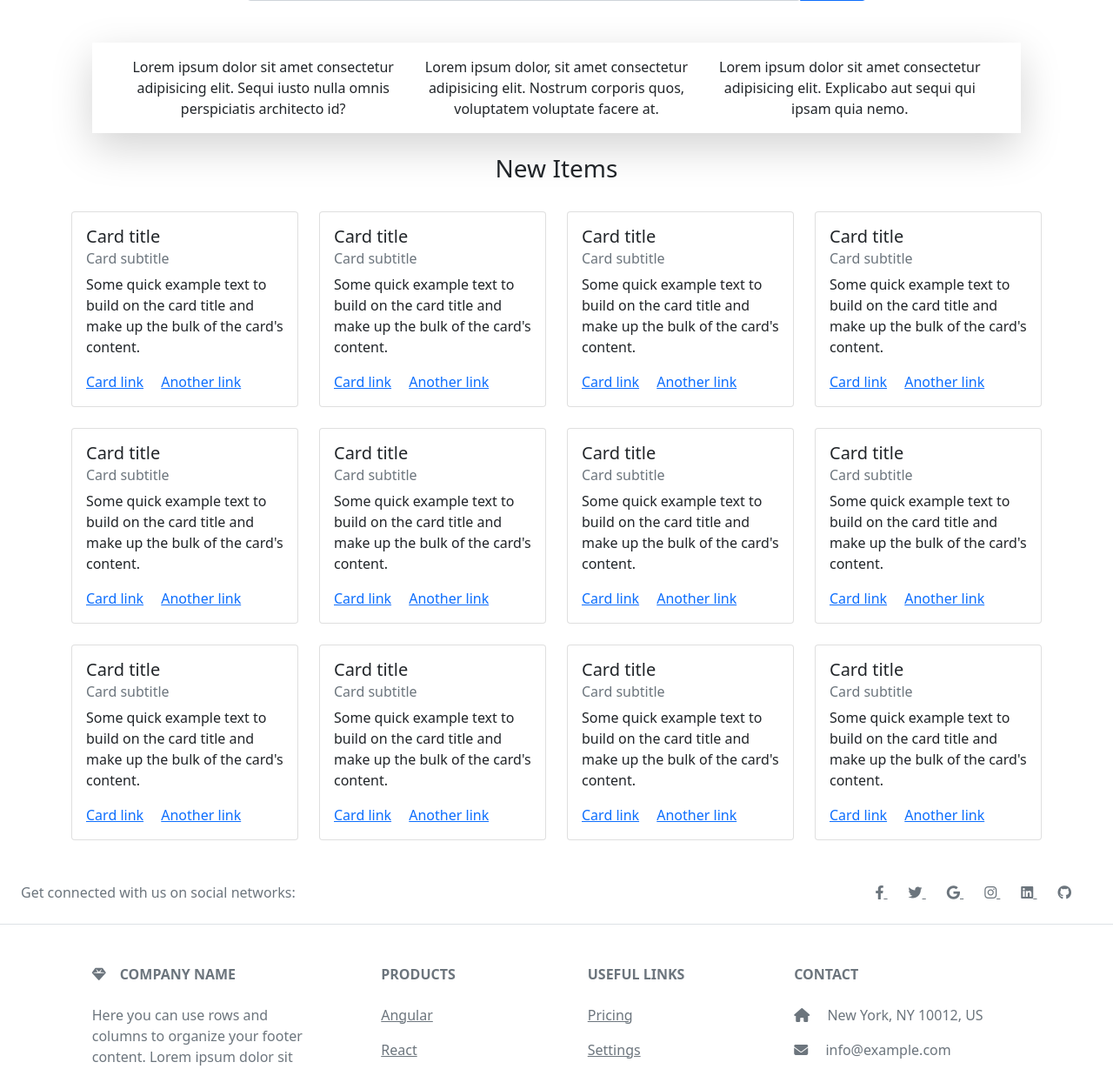
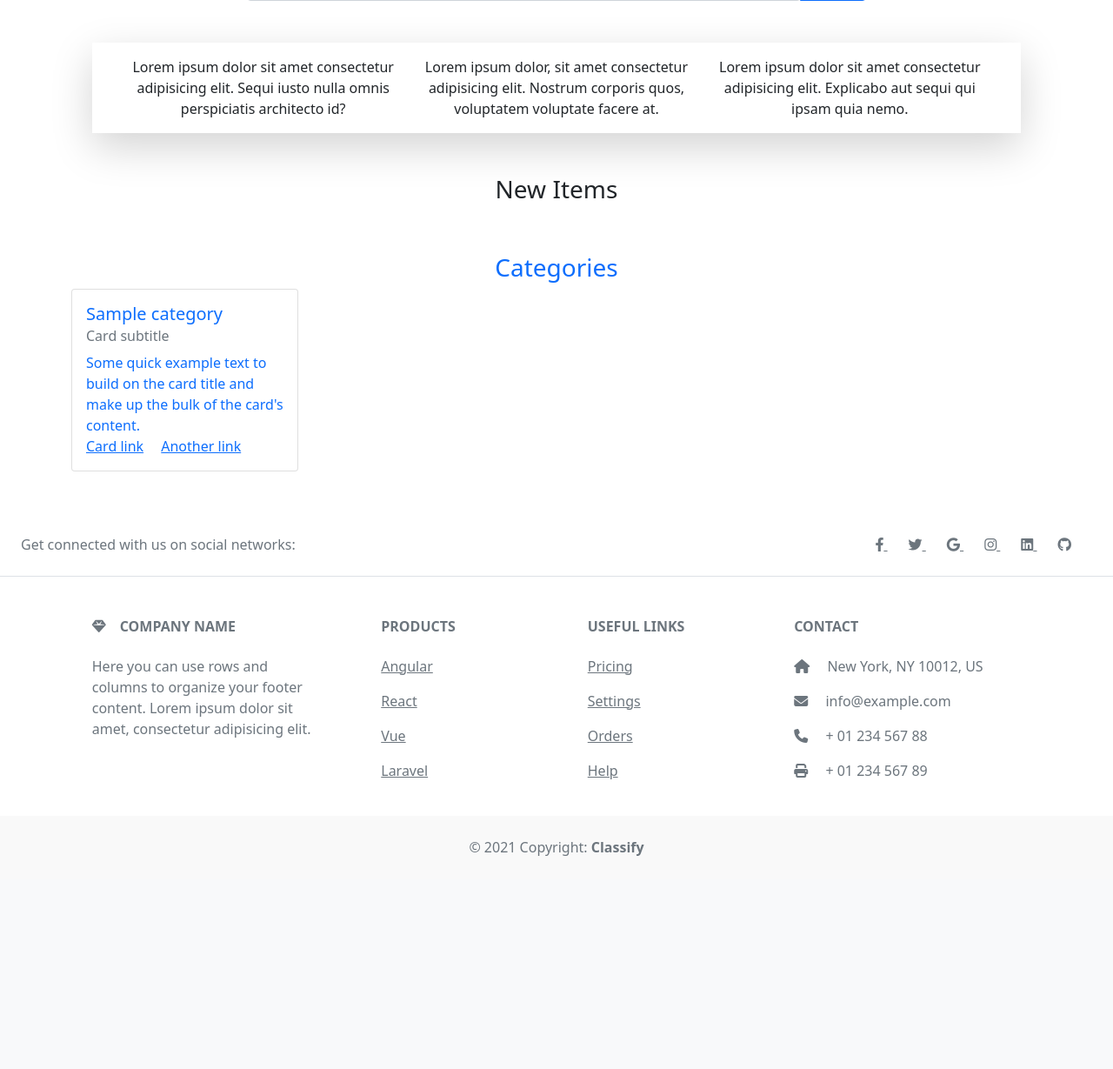
Before and after one commit to rcoffie/classify, a Django app: page / in a window 1280 px wide. Shown: the part 192-1421 px from the top of the page at 87% size. After the commit the page ends 1176 px from the top, so only its background shows below. Run offline with Django 3.2, Linux system fonts and the light colour scheme; tables that the repository leaves empty hold one stand-in row (values such as "Sample post"); some libraries are stand-ins or nearby versions.

Commit message:
display item categories on homepage

```diff
--- a/core/templates/pages/home.html
+++ b/core/templates/pages/home.html
@@ -25,7 +25,7 @@
         </div>
     </div>
 
-    <div class="row m-4">
+    <div class="row my-5">
       <h3 class="text-center">New Items</h3>
       {% for each in items%}
 
@@ -46,150 +46,25 @@
     </div>
 
     <!-- Category Section -->
-   <div class="row">
+   <div class="row my-5">
+    <h3 class="text-primary text-center">Categories </h3>
+    {% for each in categories %}
+
     <div class="col-md-3">
+      <a href="" class="text-decoration-none">
         <div class="card">
             <div class="card-body">
-              <h5 class="card-title">Card title</h5>
+              <h5 class="card-title">{{each.name}}</h5>
               <h6 class="card-subtitle mb-2 text-muted">Card subtitle</h6>
               <p class="card-text">Some quick example text to build on the card title and make up the bulk of the card's content.</p>
               <a href="#" class="card-link">Card link</a>
               <a href="#" class="card-link">Another link</a>
             </div>
           </div>
+        </a>
     </div>
+    {% endfor %}
 
-    <div class="col-md-3">
-        <div class="card">
-            <div class="card-body">
-              <h5 class="card-title">Card title</h5>
-              <h6 class="card-subtitle mb-2 text-muted">Card subtitle</h6>
-              <p class="card-text">Some quick example text to build on the card title and make up the bulk of the card's content.</p>
-              <a href="#" class="card-link">Card link</a>
-              <a href="#" class="card-link">Another link</a>
-            </div>
-          </div>
-    </div>
-
-    <div class="col-md-3">
-        <div class="card">
-            <div class="card-body">
-              <h5 class="card-title">Card title</h5>
-              <h6 class="card-subtitle mb-2 text-muted">Card subtitle</h6>
-              <p class="card-text">Some quick example text to build on the card title and make up the bulk of the card's content.</p>
-              <a href="#" class="card-link">Card link</a>
-              <a href="#" class="card-link">Another link</a>
-            </div>
-          </div>
-    </div>
-
-     <div class="col-md-3 mb-4">
-        <div class="card">
-            <div class="card-body">
-              <h5 class="card-title">Card title</h5>
-              <h6 class="card-subtitle mb-2 text-muted">Card subtitle</h6>
-              <p class="card-text">Some quick example text to build on the card title and make up the bulk of the card's content.</p>
-              <a href="#" class="card-link">Card link</a>
-              <a href="#" class="card-link">Another link</a>
-            </div>
-          </div>
-    </div>
-
-    <div class="col-md-3 mb-4">
-        <div class="card">
-            <div class="card-body">
-              <h5 class="card-title">Card title</h5>
-              <h6 class="card-subtitle mb-2 text-muted">Card subtitle</h6>
-              <p class="card-text">Some quick example text to build on the card title and make up the bulk of the card's content.</p>
-              <a href="#" class="card-link">Card link</a>
-              <a href="#" class="card-link">Another link</a>
-            </div>
-          </div>
-    </div>
-
-    <div class="col-md-3 mb-4">
-        <div class="card">
-            <div class="card-body">
-              <h5 class="card-title">Card title</h5>
-              <h6 class="card-subtitle mb-2 text-muted">Card subtitle</h6>
-              <p class="card-text">Some quick example text to build on the card title and make up the bulk of the card's content.</p>
-              <a href="#" class="card-link">Card link</a>
-              <a href="#" class="card-link">Another link</a>
-            </div>
-          </div>
-    </div>
-
-    <div class="col-md-3 mb-4">
-        <div class="card">
-            <div class="card-body">
-              <h5 class="card-title">Card title</h5>
-              <h6 class="card-subtitle mb-2 text-muted">Card subtitle</h6>
-              <p class="card-text">Some quick example text to build on the card title and make up the bulk of the card's content.</p>
-              <a href="#" class="card-link">Card link</a>
-              <a href="#" class="card-link">Another link</a>
-            </div>
-          </div>
-    </div>
-
-    <div class="col-md-3 mb-4">
-        <div class="card">
-            <div class="card-body">
-              <h5 class="card-title">Card title</h5>
-              <h6 class="card-subtitle mb-2 text-muted">Card subtitle</h6>
-              <p class="card-text">Some quick example text to build on the card title and make up the bulk of the card's content.</p>
-              <a href="#" class="card-link">Card link</a>
-              <a href="#" class="card-link">Another link</a>
-            </div>
-          </div>
-    </div>
-
-    <div class="col-md-3 mb-4">
-        <div class="card">
-            <div class="card-body">
-              <h5 class="card-title">Card title</h5>
-              <h6 class="card-subtitle mb-2 text-muted">Card subtitle</h6>
-              <p class="card-text">Some quick example text to build on the card title and make up the bulk of the card's content.</p>
-              <a href="#" class="card-link">Card link</a>
-              <a href="#" class="card-link">Another link</a>
-            </div>
-          </div>
-    </div>
-
-    <div class="col-md-3 mb-4">
-        <div class="card">
-            <div class="card-body">
-              <h5 class="card-title">Card title</h5>
-              <h6 class="card-subtitle mb-2 text-muted">Card subtitle</h6>
-              <p class="card-text">Some quick example text to build on the card title and make up the bulk of the card's content.</p>
-              <a href="#" class="card-link">Card link</a>
-              <a href="#" class="card-link">Another link</a>
-            </div>
-          </div>
-    </div>
-
-    <div class="col-md-3 mb-4">
-        <div class="card">
-            <div class="card-body">
-              <h5 class="card-title">Card title</h5>
-              <h6 class="card-subtitle mb-2 text-muted">Card subtitle</h6>
-              <p class="card-text">Some quick example text to build on the card title and make up the bulk of the card's content.</p>
-              <a href="#" class="card-link">Card link</a>
-              <a href="#" class="card-link">Another link</a>
-            </div>
-          </div>
-    </div>
-
-    <div class="col-md-3 mb-4">
-        <div class="card">
-            <div class="card-body">
-              <h5 class="card-title">Card title</h5>
-              <h6 class="card-subtitle mb-2 text-muted">Card subtitle</h6>
-              <p class="card-text">Some quick example text to build on the card title and make up the bulk of the card's content.</p>
-              <a href="#" class="card-link">Card link</a>
-              <a href="#" class="card-link">Another link</a>
-            </div>
-          </div>
-    </div>
    </div>
 </div>
 {% endblock %}
```
